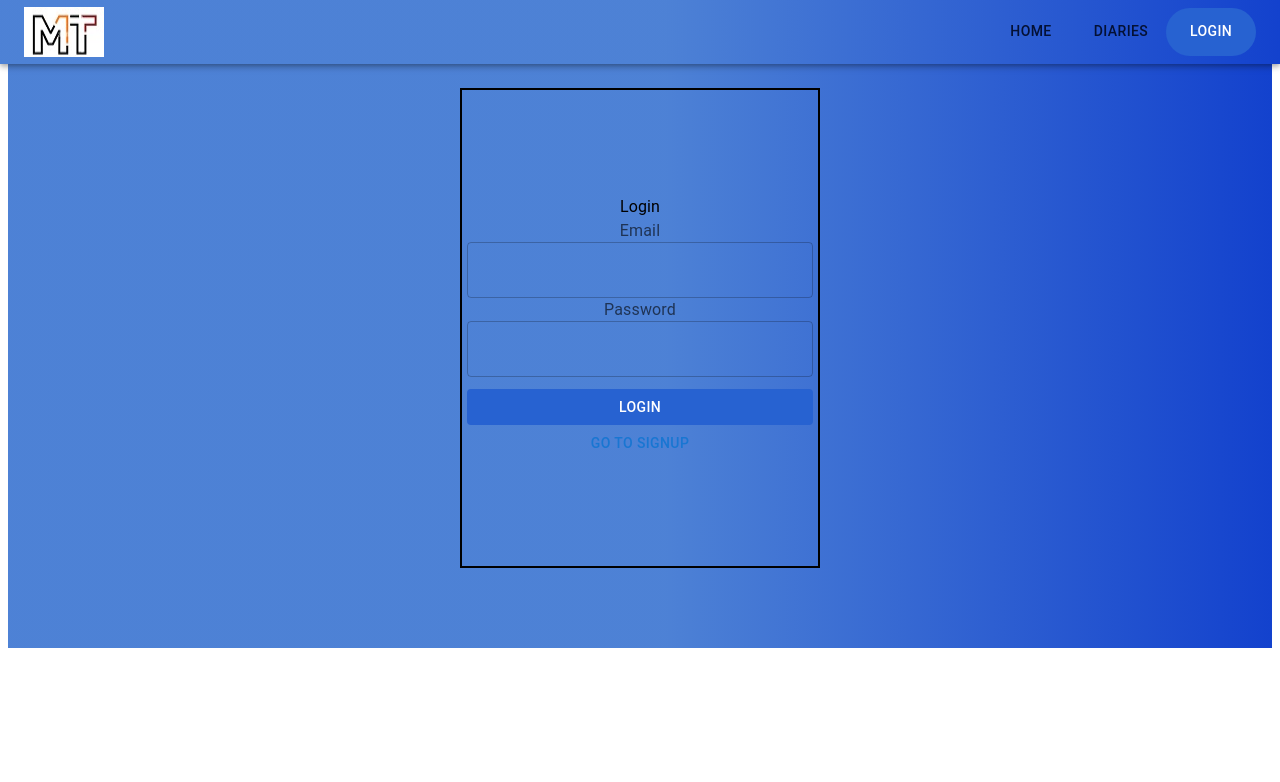
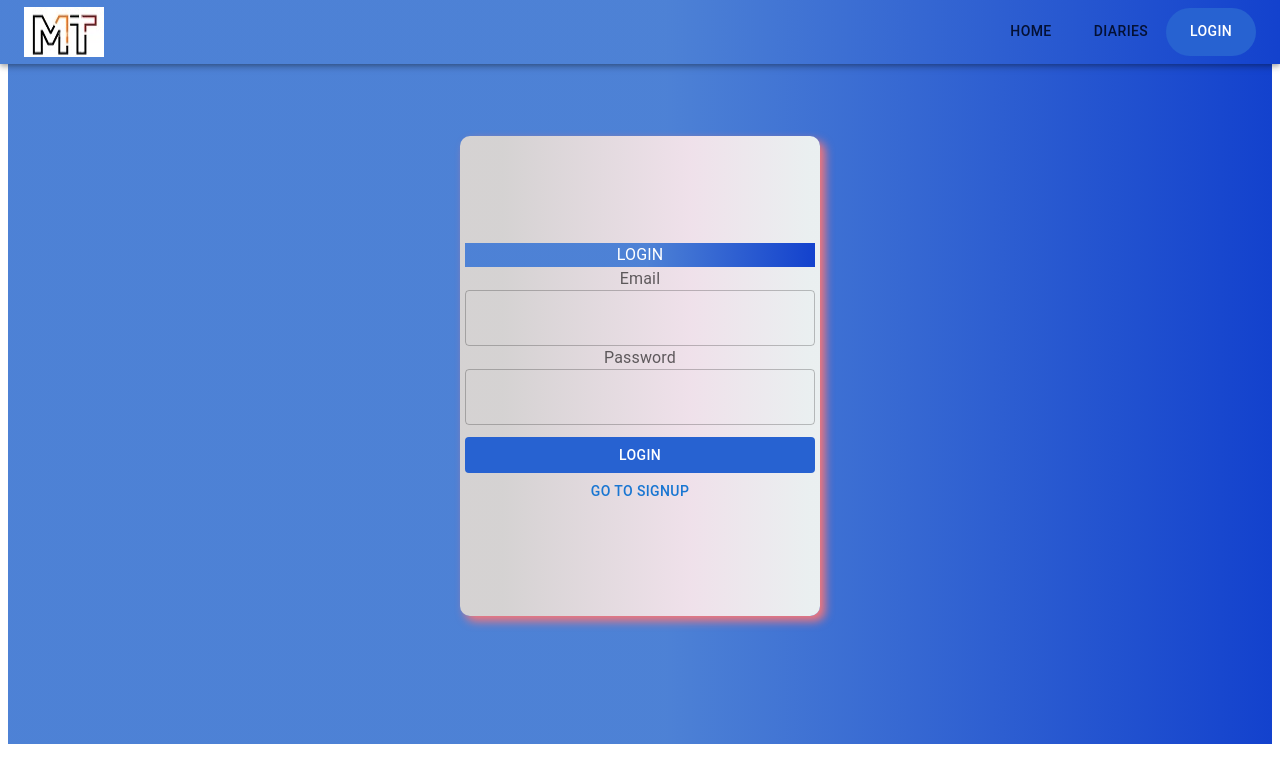
Before and after one commit to MehmeTokgoz/Travel_Diaries_Blog_Project, a React (Vite) app in the folder client/: page /login in a window 1280 px wide. Shown: the top 782 px of the page. Built offline with nearby package versions, Linux system fonts and the light colour scheme.

Commit message:
styles added

```diff
--- a/client/src/auth/Login.jsx
+++ b/client/src/auth/Login.jsx
@@ -53,7 +53,7 @@ function Login() {
     <Box>
       <form onSubmit={handleSubmit}>
         <Box className="form-box">
-          <Typography>{isSignup ? "Signup" : "Login"}</Typography>
+          <Typography className="signup-login">{isSignup ? "SIGNUP" : "LOGIN"}</Typography>
           {isSignup && (
             <>
               <FormLabel>Name</FormLabel>
--- a/client/src/auth/login-signup.scss
+++ b/client/src/auth/login-signup.scss
@@ -5,11 +5,14 @@ $main-color: rgb(39, 98, 209);
     flex-direction: column;
     box-sizing: border-box;
     justify-content: center;
-    border: 2px solid black;
+    // border: 2px solid black;
+    box-shadow: 5px 5px 10px rgb(252, 118, 118);
+    border-radius: 10px;
     padding: 5px;
     height: 60vh;
     width: 30%;
-    margin: 3rem auto;
+    margin: 6rem auto;
+    background: linear-gradient(90deg, hsla(0, 3%, 83%, 1) 12%, hsla(321, 32%, 91%, 1) 64%, hsla(190, 17%, 93%, 1) 97%);
 
     .submit-button {
         color: white;
@@ -20,5 +23,10 @@ $main-color: rgb(39, 98, 209);
         background-color: $main-color;
     }
 
+    .signup-login {
+        color: white;
+        background: linear-gradient(90deg, hsla(217, 62%, 57%, 1) 52%, hsla(225, 83%, 44%, 1) 100%);
+    }
+
 
     }
--- a/client/src/profile/Profile.jsx
+++ b/client/src/profile/Profile.jsx
@@ -77,13 +77,13 @@ function Profile() {
         {user && (
           <>
             <Typography
-              className="user-profile"
+              id="user-profile"
               textAlign={"center"}
               variant="h3"
               fontFamily={"quicksand"}
               padding={2}
             >
-              User Profile
+              USER PROFILE
             </Typography>
             <Typography fontFamily={"quicksand"} padding={1} textAlign="left">
               Name: {user.name}
@@ -100,7 +100,7 @@ function Profile() {
               Logout
             </Button>{" "} */}
             <br />
-            <Button
+            <Button className="addNew-button"
               onClick={addNewPost}
               sx={{ mr: "auto", width: "15%" }}
               color="warning"
@@ -112,7 +112,7 @@ function Profile() {
         )}
       </Box>
       <Box
-        className="diary-container"
+        id="diary-container"
         display="flex"
         flexDirection={"column"}
         justifyContent="center"
--- a/client/src/profile/profile.scss
+++ b/client/src/profile/profile.scss
@@ -1,13 +1,22 @@
 .profile-info-container {
+    // display: grid;
+    // grid-template-columns: auto auto auto;
+    // gap: 10px;
+    // margin-top: 30px;
+}
+.addNew-button {
+    width: auto;
+}
+
+
+#diary-container {
     display: grid;
     grid-template-columns: auto auto auto;
     gap: 10px;
     margin-top: 30px;
 }
 
-.diary-container {
-    display: grid;
-    grid-template-columns: auto auto auto;
-    gap: 10px;
-    margin-top: 30px;
+#user-profile {
+    margin: 5px;
+    font-size: 40px;
 }
```
